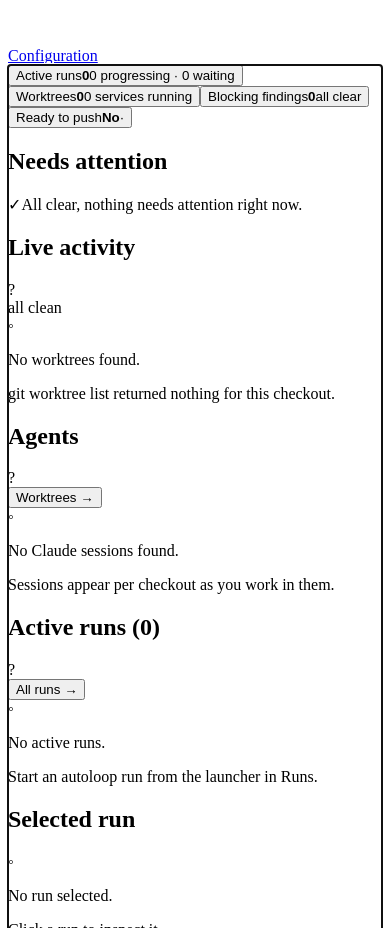
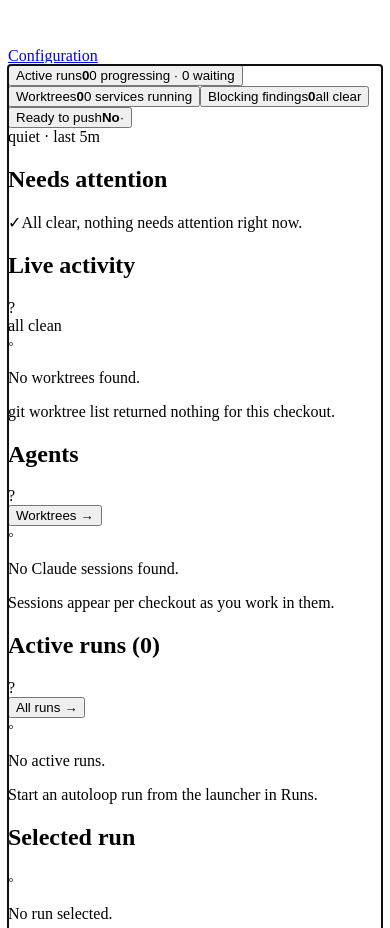
Before and after one commit to m-sanchez/clawdeck, a website with bundled scripts: page ui/index.html in a window 390 px wide. Shown: the part 4320-5248 px from the top of the page. Built offline with nearby package versions, Linux system fonts and the light colour scheme; no server answers.

Commit message:
Overview: live pulse strip of SSE event rate (5s buckets, ticker-driven)

```diff
--- a/ui/app.mjs
+++ b/ui/app.mjs
@@ -790,6 +790,7 @@ function pushEvent(event) {
     }
     return;
   }
+  event._at = Date.now();
   store.recentEvents.push(event);
   if (store.recentEvents.length > 600)
     store.recentEvents.splice(0, store.recentEvents.length - 600);
--- /dev/null
+++ b/ui/lib/pulse.mjs
@@ -0,0 +1,56 @@
+// @ts-check
+/**
+ * Live pulse strip: the last five minutes of SSE events as 5-second buckets,
+ * redrawn every second via the view ticker so activity breathes between
+ * snapshots. Client-side only - it reads the arrival times the app stamps on
+ * store.recentEvents, so it costs the server nothing.
+ */
+import { el } from "./dom.mjs";
+
+const BUCKET_MS = 5000;
+const BUCKETS = 60;
+
+function draw(host, events, now) {
+  const counts = new Array(BUCKETS).fill(0);
+  const start = now - BUCKETS * BUCKET_MS;
+  for (const e of events) {
+    const at = e._at || 0;
+    if (at < start) continue;
+    const i = Math.min(BUCKETS - 1, Math.floor((at - start) / BUCKET_MS));
+    counts[i]++;
+  }
+  const peak = Math.max(1, ...counts);
+  const bars = host.querySelectorAll(".pulse-bar");
+  for (let i = 0; i < BUCKETS; i++) {
+    const bar = /** @type {HTMLElement} */ (bars[i]);
+    if (!bar) continue;
+    const h = counts[i] ? Math.max(12, (counts[i] / peak) * 100) : 4;
+    bar.style.height = `${h}%`;
+    bar.classList.toggle("hot", counts[i] > 0 && i >= BUCKETS - 2);
+    bar.classList.toggle("on", counts[i] > 0);
+  }
+  const total = counts.reduce((a, b) => a + b, 0);
+  const label = host.querySelector(".pulse-label");
+  if (label)
+    label.textContent = total
+      ? `${total} event(s) · last 5m`
+      : "quiet · last 5m";
+}
+
+/** @param {any} app */
+export function pulseStrip(app) {
+  const bars = Array.from({ length: BUCKETS }, () =>
+    el("span", { class: "pulse-bar" }),
+  );
+  const host = el("div", { class: "pulse-strip", "aria-hidden": "true" }, [
+    el("div", { class: "pulse-bars" }, bars),
+    el("span", { class: "pulse-label muted small" }),
+  ]);
+  const tick = () => {
+    if (!host.isConnected) return;
+    draw(host, app.store.recentEvents || [], Date.now());
+  };
+  tick();
+  app.store.tickers.push(tick);
+  return host;
+}
--- a/ui/styles.css
+++ b/ui/styles.css
@@ -3720,3 +3720,47 @@ kbd {
   gap: 8px;
   align-items: center;
 }
+
+/* ── Live pulse strip ── */
+.pulse-strip {
+  display: flex;
+  align-items: center;
+  gap: 12px;
+  padding: 4px 2px;
+}
+.pulse-bars {
+  display: flex;
+  align-items: flex-end;
+  gap: 2px;
+  height: 26px;
+  flex: 1;
+}
+.pulse-bar {
+  flex: 1;
+  min-width: 2px;
+  height: 4%;
+  border-radius: 1px;
+  background: var(--line);
+  transition: height 0.4s ease;
+}
+.pulse-bar.on {
+  background: var(--brand);
+  opacity: 0.75;
+}
+.pulse-bar.hot {
+  opacity: 1;
+  animation: pulseHot 1s ease-in-out infinite;
+}
+@keyframes pulseHot {
+  50% {
+    opacity: 0.5;
+  }
+}
+@media (prefers-reduced-motion: reduce) {
+  .pulse-bar.hot {
+    animation: none;
+  }
+}
+.pulse-label {
+  white-space: nowrap;
+}
--- a/ui/views/overview.mjs
+++ b/ui/views/overview.mjs
@@ -10,6 +10,7 @@ import {
 } from "../lib/dom.mjs";
 import { sparkline, donut, lines } from "../lib/charts.mjs";
 import { masonry } from "../lib/masonry.mjs";
+import { pulseStrip } from "../lib/pulse.mjs";
 
 function agentsCard(s, app) {
   const sess = s?.sessions ?? { agents: [], activeCount: 0 };
@@ -477,6 +478,7 @@ export function render(app) {
 
   return el("div", { class: "view view-overview" }, [
     kpiRow(s, app),
+    pulseStrip(app),
     attentionCard(attention, app),
     liveActivityCard(s, app),
     tiles,
```
